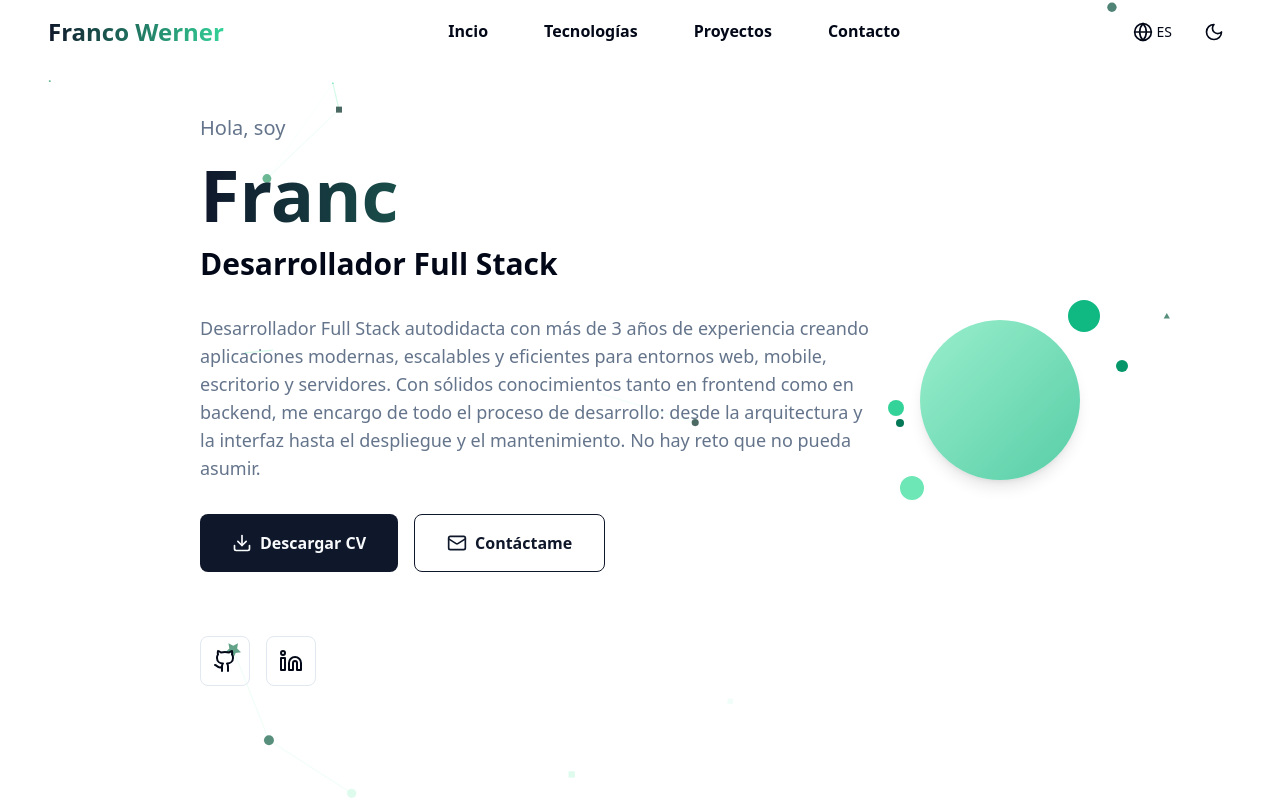
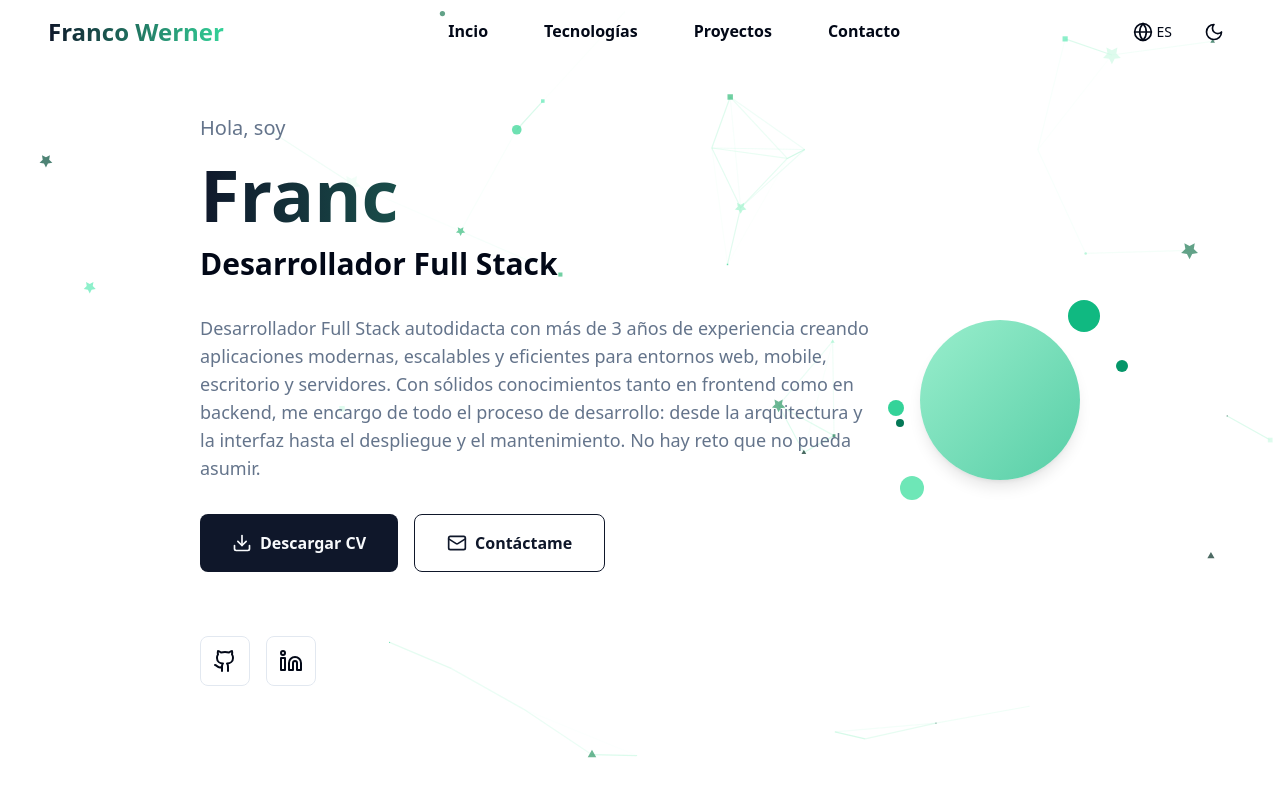
Before and after one commit to franwerner/portafolio, a React (Vite) app: page / in a window 1280 px wide. Shown: the top 800 px of the page. Built offline with nearby package versions, Linux system fonts and the light colour scheme.

Commit message:
feat:Probando mejora

```diff
--- a/src/components/AnimatedBackground.tsx
+++ b/src/components/AnimatedBackground.tsx
@@ -20,16 +20,14 @@ export default function ParticlesBackground() {
   return (
     <Particles
       id="tsparticles"
-
-      className="absolute  w-full h-full "
       options={{
         fullScreen: {
-          enable: false,
+          enable: true,
           zIndex: -10,
         },
         particles: {
           number: {
-            value: 40,
+            value: 80,
             density: {
               enable: true,
             },
```
